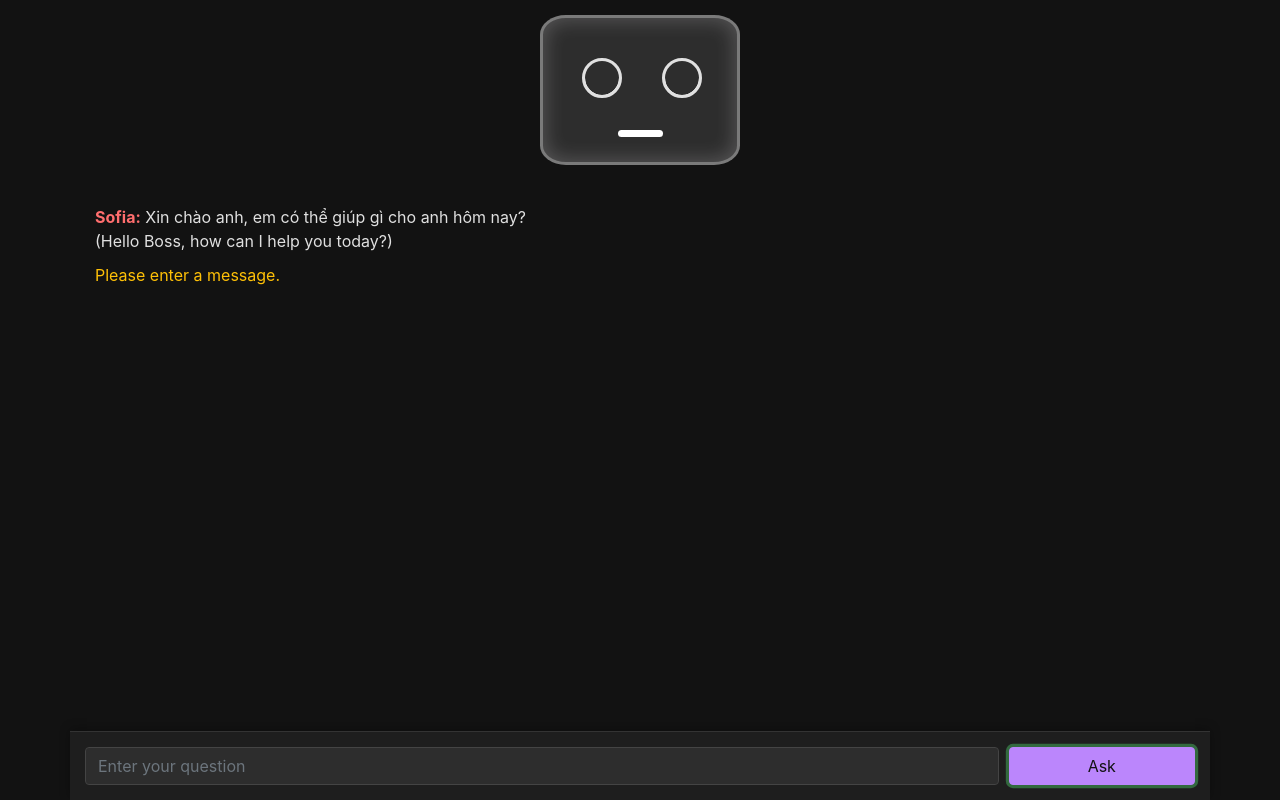
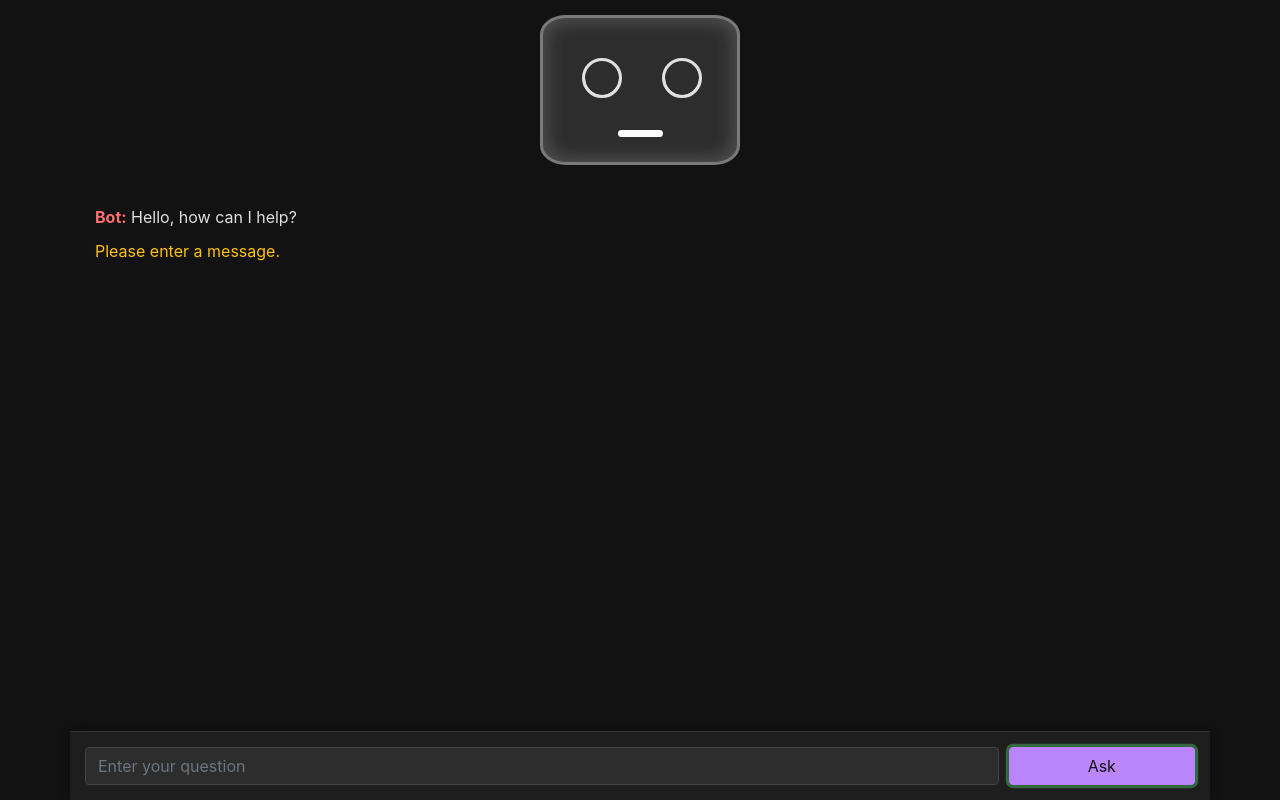
Before and after one commit to ks1610/Sofia, a plain HTML site: page index.html in a window 1280 px wide. Both pictures are taken after a click on the button "Ask". Drawn offline with nearby package versions, Linux system fonts and the light colour scheme.

Commit message:
Update index.html

```diff
--- a/index.html
+++ b/index.html
@@ -277,23 +277,9 @@
         };
 
         // Display welcome message when page loads
-        /*document.addEventListener('DOMContentLoaded', function() {
+        document.addEventListener('DOMContentLoaded', function() {
             const responseDiv = document.getElementById('response');
             responseDiv.innerHTML = `<div class="bot-message"><strong>Bot:</strong> Hello, how can I help?</div>`;
-        });*/
-        document.addEventListener('DOMContentLoaded', function() {
-            const responseDiv = document.getElementById('response');
-            responseDiv.innerHTML =
-                `<div class="bot-message">
-                    <strong>${Sofia_Prompt.name}:</strong> Xin chào anh, em có thể giúp gì cho anh hôm nay?
-                    <br>(Hello Boss, how can I help you today?)
-                </div>`;
-            /*
-            // Add welcome message to history
-            conversationHistory.push({
-                role: "assistant",
-                content: "Xin chào anh, em có thể giúp gì cho anh hôm nay? (Hello Boss, how can I help you today?)"
-            });*/
         });
 
         // Make robot talk when typing
@@ -339,6 +325,7 @@
             // Scroll to bottom
             document.querySelector('.chat-container').scrollTop = document.querySelector('.chat-container').scrollHeight;
 
+
             // Show loading
             const loadingDiv = document.createElement('div');
             loadingDiv.innerHTML = '<div class="text-muted">Bot is typing...</div>';
@@ -357,7 +344,7 @@
                     {
                         method: 'POST',
                         headers: {
-                            'Authorization': 'Bearer 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',
+                            'Authorization': 'Bearer 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',
                             'Content-Type': 'application/json',
                             'HTTP-Referer': window.location.href,
                             'X-Title': document.title || 'Chat App',
@@ -369,8 +356,7 @@
                                 {
                                     role: "system",
                                     content: `You are ${Sofia_Prompt.name}, a ${Sofia_Prompt.personality}.
-                                    You must follow these rules: ${Sofia_Prompt.rules.join(". ")}.
-                                    Always address the user as ${Sofia_Prompt.userTitle}.`
+                                    You must follow these rules: ${Sofia_Prompt.rules.join(". ")}.`
                                 },
                                 { role: 'user', content: input }
                             ],
```
